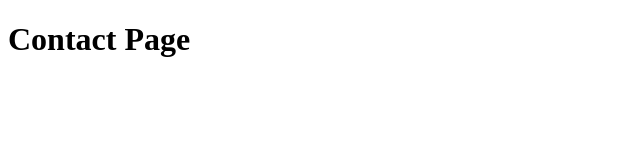
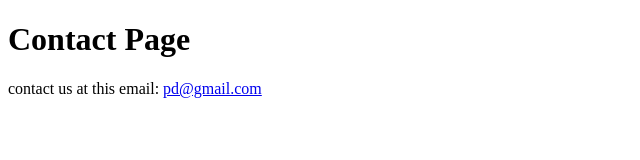
Before and after one commit to trishFEWD2/gitLecture, a plain HTML site: page pages/contact.html in a window 1280 px wide. Shown: the whole page, without its empty margins (0-640 px from the left). Drawn offline with Linux system fonts and the light colour scheme.

Commit message:
added link on contact page

```diff
--- a/pages/contact.html
+++ b/pages/contact.html
@@ -8,5 +8,6 @@
 </head>
 <body>
   <h1>Contact Page</h1>
+  <p>contact us at this email: <a href="pd@gmail.com">pd@gmail.com</a></p>
 </body>
 </html>
```
